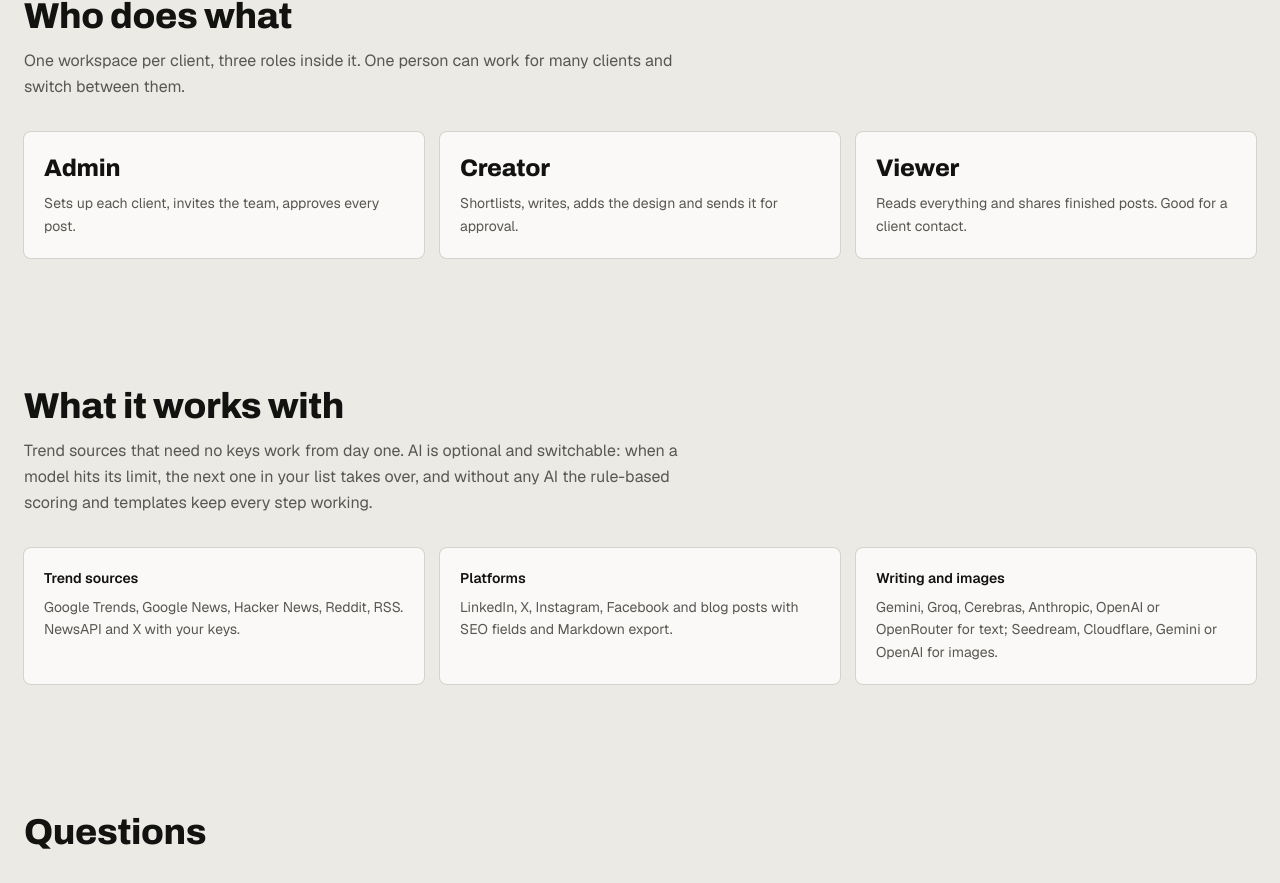
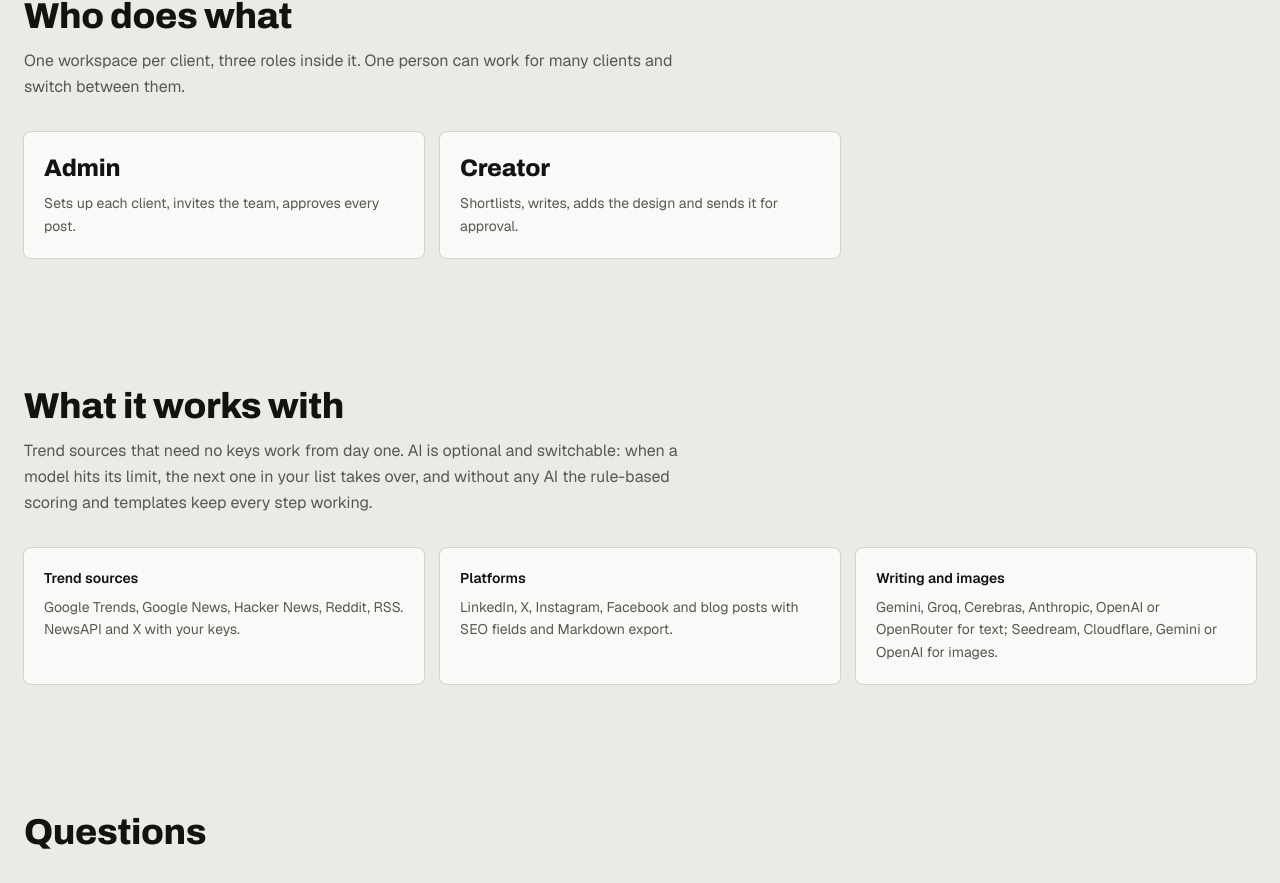
Before and after one commit to MubeenKhalid10/ContentPulse, a Next.js app in the folder frontend/: page / in a window 1280 px wide. Shown: the part 5273-6156 px from the top of the page. Built offline with nearby package versions, Linux system fonts and the light colour scheme; no server answers; a web font is replaced by a local one.

Commit message:
Remove the viewer role from the frontend
Drops it from the Role type, the invite schema, the role picker and
descriptions, and the landing, welcome tour and setup checklist copy.

```diff
--- a/frontend/src/components/approvals/assign-designer-dialog.tsx
+++ b/frontend/src/components/approvals/assign-designer-dialog.tsx
@@ -37,9 +37,9 @@ export function AssignDesignerDialog({
   const members = useMembers();
   const assign = useAssignTask();
   const [assigningId, setAssigningId] = useState<string | null>(null);
-  // Admins and creators can add designs (viewers cannot).
+  // Admins and creators can add designs.
   const designers = (members.data ?? []).filter(
-    (m) => m.status === "active" && (m.role === "admin" || m.role === "creator"),
+    (m) => m.status === "active",
   );
 
   return (
--- a/frontend/src/components/dashboard/setup-checklist.tsx
+++ b/frontend/src/components/dashboard/setup-checklist.tsx
@@ -76,7 +76,7 @@ export function useSetupSteps() {
       done: (members.data?.length ?? 0) > 1,
       title: "Invite your team",
       detail:
-        "Creators who write and design posts, and viewers. Optional if you work alone.",
+        "Creators who write and design posts. Optional if you work alone.",
       href: "/team",
       optional: true,
     },
--- a/frontend/src/components/landing/landing-page.tsx
+++ b/frontend/src/components/landing/landing-page.tsx
@@ -24,10 +24,6 @@ const STAFF = [
   {
     role: "Creator",
     duty: "Shortlists, writes, adds the design and sends it for approval.",
-  },
-  {
-    role: "Viewer",
-    duty: "Reads everything and shares finished posts. Good for a client contact.",
   },
 ];
 
@@ -403,7 +399,7 @@ const FAQ = [
   },
   {
     q: "Who on my team can do what?",
-    a: "Admins set up clients, invite people and approve posts. Creators shortlist topics, write posts and add designs. Viewers can read everything and share finished posts, which suits a client contact.",
+    a: "Admins set up clients, invite people and approve posts. Creators shortlist topics, write posts and add designs.",
   },
   {
     q: "What if AI isn't set up?",
--- a/frontend/src/components/shell/welcome-tour.tsx
+++ b/frontend/src/components/shell/welcome-tour.tsx
@@ -133,7 +133,6 @@ export function WelcomeTour({ me }: { me: Me }) {
             they can export for a designer. After the design is added, they
             approve it again and the post is ready to publish.
           </li>
-          <li>Viewers can see everything and share finished posts.</li>
         </ul>
       ),
     },
--- a/frontend/src/lib/options.ts
+++ b/frontend/src/lib/options.ts
@@ -5,13 +5,11 @@ import type { OfferingKind, Platform, Role, TrendFrequency } from "@/types/api";
 export const ROLE_OPTIONS: Option<Role>[] = [
   { value: "admin", label: "Admin" },
   { value: "creator", label: "Creator" },
-  { value: "viewer", label: "Viewer" },
 ];
 
 export const ROLE_DESCRIPTIONS: Record<Role, string> = {
   admin: "Everything, including approving posts, organization settings and the team.",
   creator: "Shortlists topics, writes posts, adds the design and sends them to an admin for approval.",
-  viewer: "Sees everything and can share finished posts. Can't change anything.",
 };
 
 export const PLATFORM_OPTIONS: Option<Platform>[] = [
--- a/frontend/src/schemas/organization.ts
+++ b/frontend/src/schemas/organization.ts
@@ -67,5 +67,5 @@ export const settingsSchema = z.object({
 
 export const inviteSchema = z.object({
   email: z.email("Enter a valid email address."),
-  role: z.enum(["admin", "creator", "viewer"]),
+  role: z.enum(["admin", "creator"]),
 });
--- a/frontend/src/types/api.ts
+++ b/frontend/src/types/api.ts
@@ -4,7 +4,7 @@ import type { LogoPosition } from "@/lib/logo";
 
 export type JobStatus = "queued" | "running" | "succeeded" | "failed";
 
-export type Role = "admin" | "creator" | "viewer";
+export type Role = "admin" | "creator";
 export type MemberStatus = "active" | "invited" | "disabled";
 export type Platform = "linkedin" | "x" | "instagram" | "facebook" | "blog";
 export type TrendFrequency =
```
